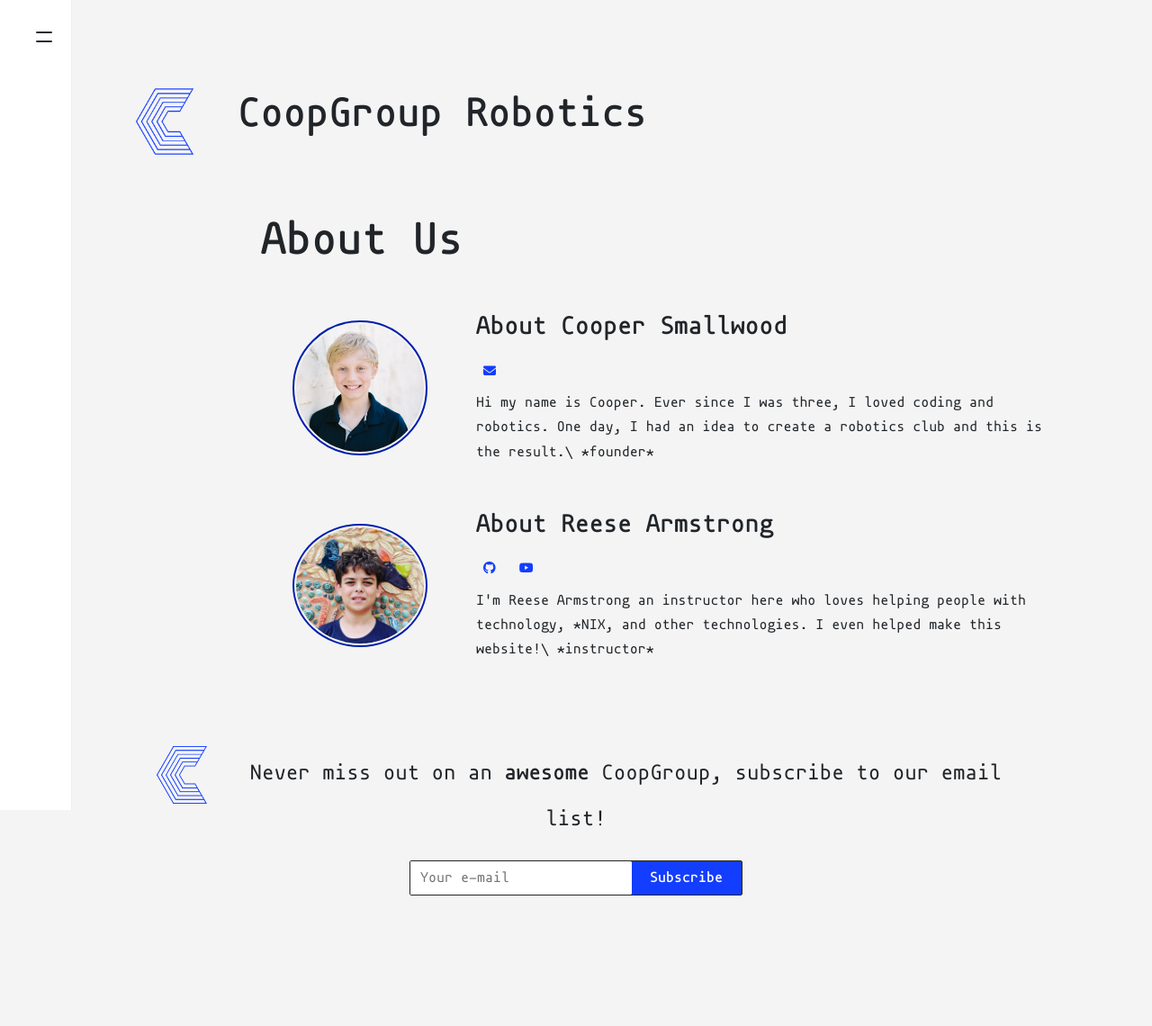
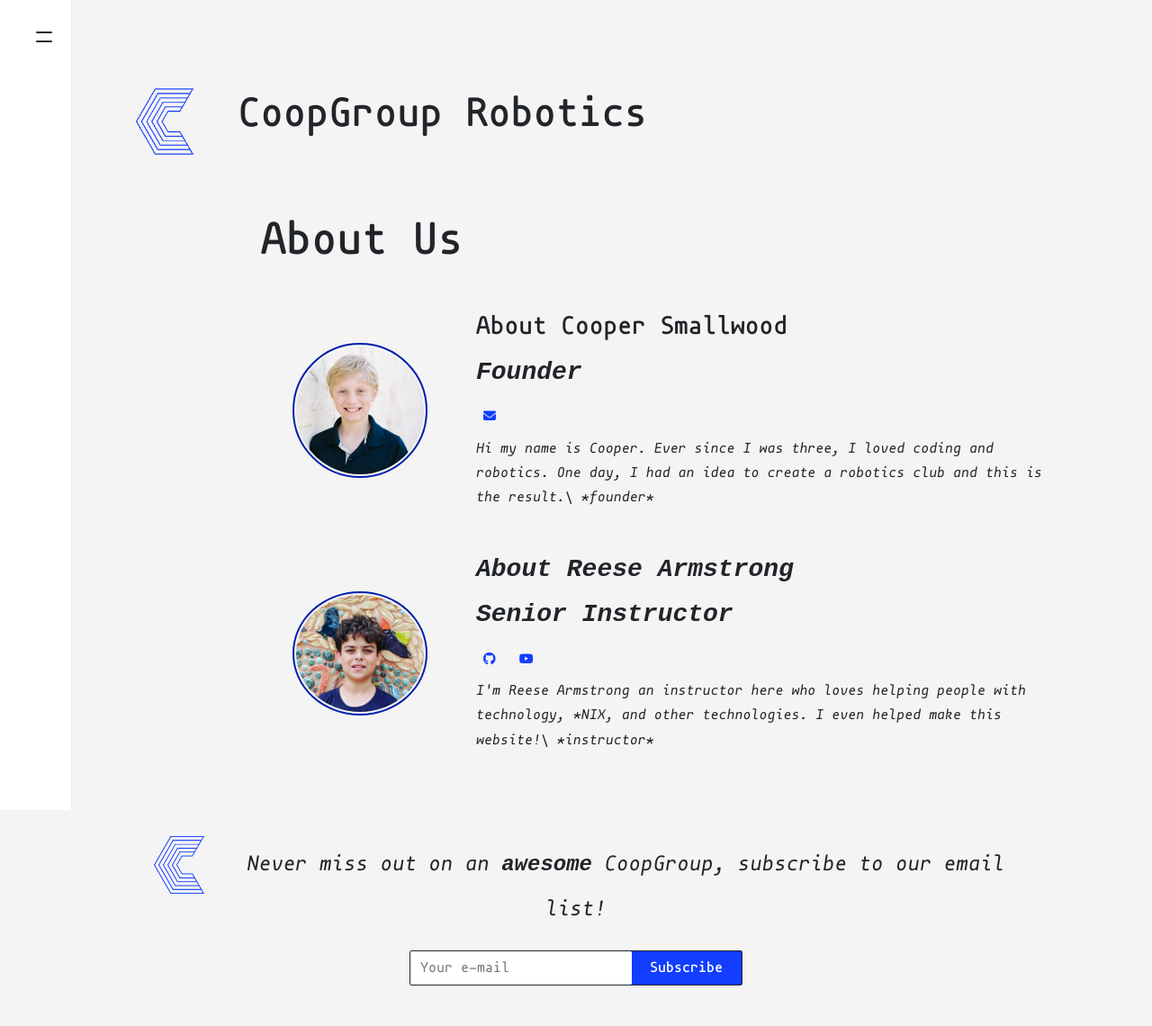
Before and after one commit to mrsid-31/CoopGroupATX.github.io, a Jekyll site: the page built from _pages/about.html, in a window 1280 px wide. Shown: the whole page at 90% size. Built offline with Jekyll 4.4.1, drawn with Linux system fonts in a browser that asks for light colours; nearby versions of some CDN libraries; some web fonts are replaced; comment, search, counter and statistics services are not loaded; before the commit the page ends 1040 px from its top, so only the background shows below that.

Commit message:
Update _config.yml

```diff
--- a/_config.yml
+++ b/_config.yml
@@ -18,11 +18,13 @@
 authors:
   - name: Cooper Smallwood
     avatar: 'assets/images/cooper.jpg'
+    role: Founder
     email: cooper.smallwood0@gmail.com
     description: Hi my name is Cooper. Ever since I was three, I loved coding and robotics. One day, I had an idea to create a robotics club and this is the result.\ *founder*
 
   - name: Reese Armstrong
     avatar: 'assets/images/reese.jpg'
+    role: Senior Instructor
     description: I'm Reese Armstrong an instructor here who loves helping people with technology, *NIX, and other technologies. I even helped make this website!\ *instructor*
     youtube: UCzXRd1MPx__6JjHAeP_9AIA
     github: reesericci
```
